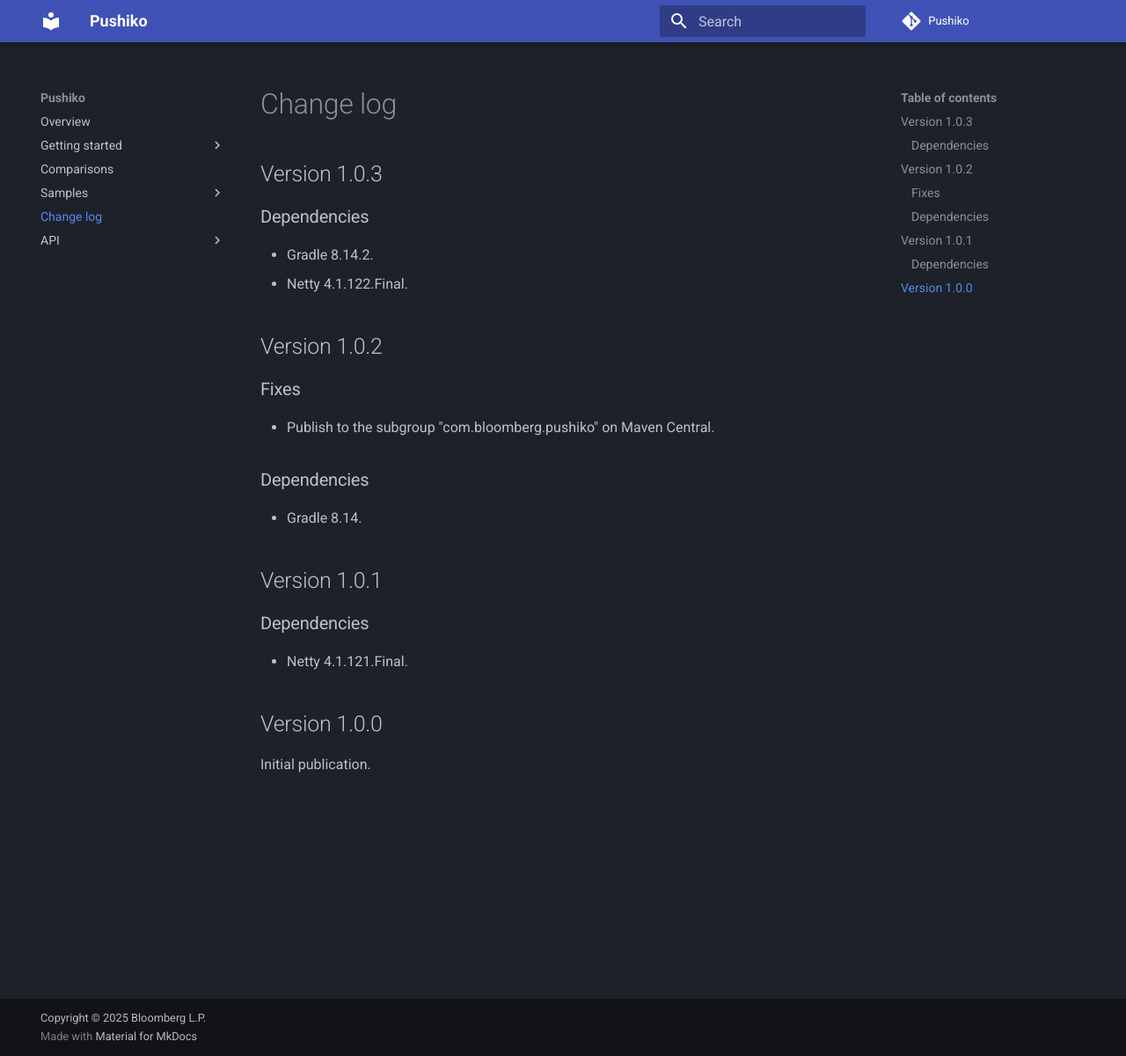
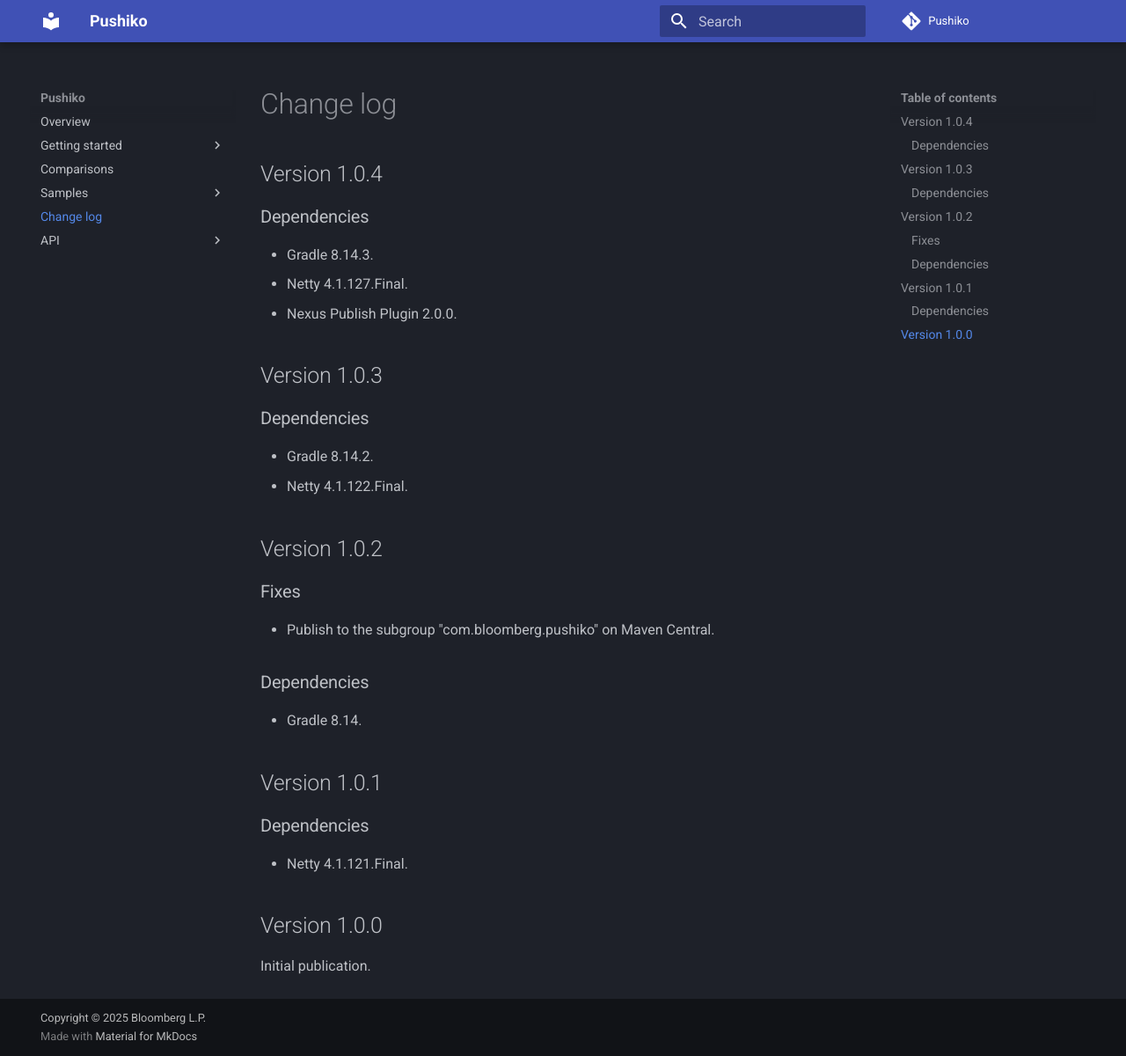
Before and after one commit to bloomberg/pushiko, an MkDocs documentation site: the page built from docs/changelog.md, in a window 1280 px wide and 1200 px high. Shown: the whole window at 88% size. Built offline with MkDocs 1.6.1 and Material for MkDocs 9.7.7, drawn with Linux system fonts in a browser that asks for light colours; comment, search, counter and statistics services are not loaded.

Commit message:
Prepare version 1.0.4.
Signed-off-by: Shackleton <kshackleton1@bloomberg.net>

```diff
--- a/docs/changelog.md
+++ b/docs/changelog.md
@@ -1,3 +1,11 @@
+## Version 1.0.4
+
+### Dependencies
+
+* Gradle 8.14.3.
+* Netty 4.1.127.Final.
+* Nexus Publish Plugin 2.0.0.
+
 ## Version 1.0.3
 
 ### Dependencies
```
Also changed, not shown: 1 other file.
